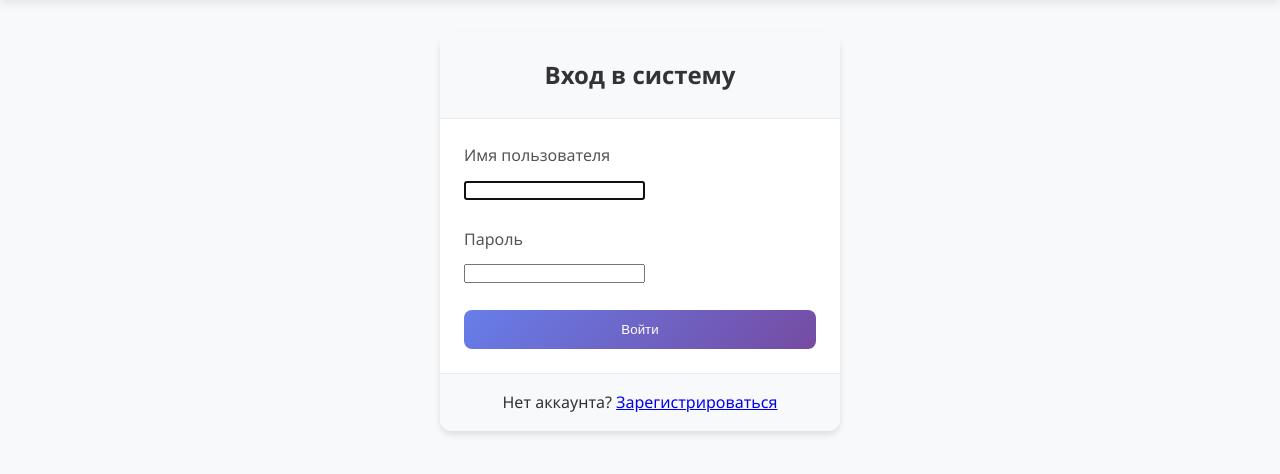
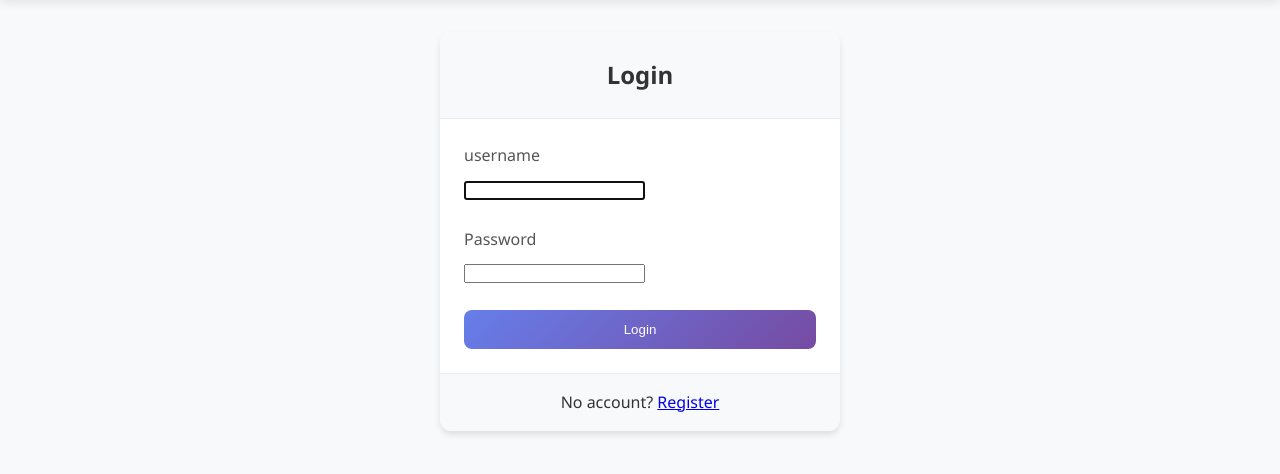
Before and after one commit to CLOUDYMAYN/fashion-cloud-crm, a Django app: page /login/ in a window 1280 px wide. Shown: the part 78-552 px from the top of the page. Run offline with Django 4.2, Linux system fonts and the light colour scheme.

Commit message:
Update login.html

```diff
--- a/shop/templates/shop/login.html
+++ b/shop/templates/shop/login.html
@@ -1,22 +1,22 @@
 {% extends 'shop/base.html' %}
 
-{% block title %}Вход - Магазин одежды{% endblock %}
+{% block title %}Login - Clothing Store{% endblock %}
 
 {% block content %}
 <div class="container mt-4">
     <div class="card" style="max-width: 400px; margin: 0 auto;">
         <div class="card-header">
-            <h2 class="text-center">Вход в систему</h2>
+            <h2 class="text-center">Login</h2>
         </div>
         <div class="card-body">
             <form method="post">
                 {% csrf_token %}
                 <div class="form-group">
-                    <label for="{{ form.username.id_for_label }}" class="form-label">Имя пользователя</label>
+                    <label for="{{ form.username.id_for_label }}" class="form-label">username</label>
                     {{ form.username }}
                 </div>
                 <div class="form-group">
-                    <label for="{{ form.password.id_for_label }}" class="form-label">Пароль</label>
+                    <label for="{{ form.password.id_for_label }}" class="form-label">Password</label>
                     {{ form.password }}
                 </div>
                 {% if form.errors %}
@@ -24,11 +24,11 @@
                         {{ form.errors }}
                     </div>
                 {% endif %}
-                <button type="submit" class="btn btn-primary" style="width: 100%;">Войти</button>
+                <button type="submit" class="btn btn-primary" style="width: 100%;">Login</button>
             </form>
         </div>
         <div class="card-footer text-center">
-            <p>Нет аккаунта? <a href="{% url 'shop:signup' %}">Зарегистрироваться</a></p>
+            <p>No account? <a href="{% url 'shop:signup' %}">Register</a></p>
         </div>
     </div>
 </div>
```
